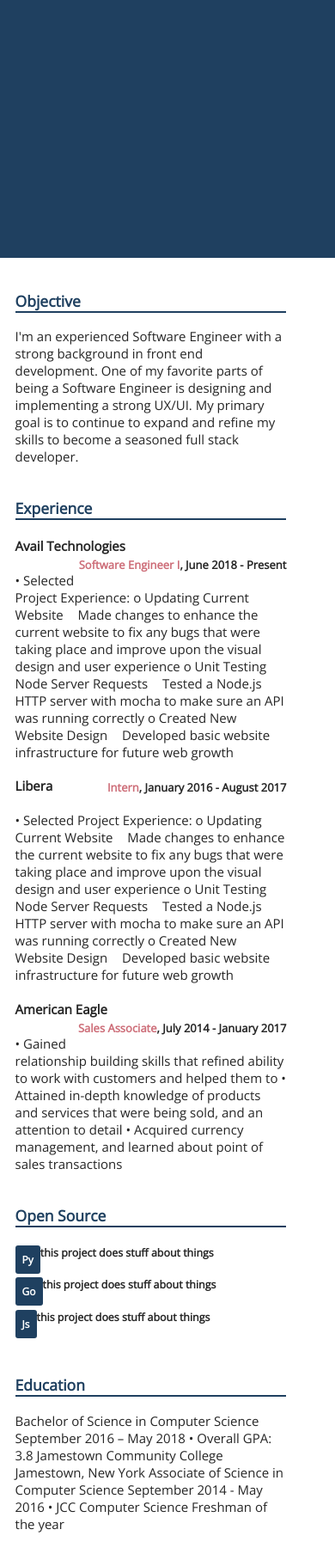
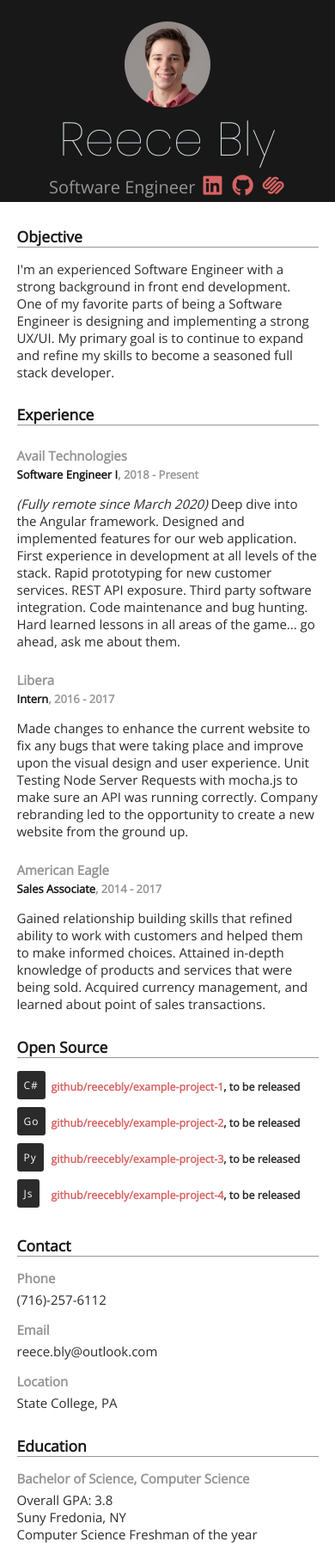
Before and after one commit to reecebly/landing-website, a plain HTML site: page resume/resume.html in a window 390 px wide. Shown: the top 1808 px of the page at 86% size. Drawn offline with nearby package versions, Linux system fonts and the light colour scheme.

Commit message:
Updating resume

```diff
--- a/main.css
+++ b/main.css
@@ -1,11 +1,15 @@
-/*
-  Colors:
-    Brown - #763626
-    Grey  - #2a3132
-    Mist  - #90afc5
-    Stone - #2a586f
-    Navy  - #23495c
-*/
+:root {
+  --primary: #2B2B2B;
+  --secondary: #181818;
+  --tertiary: #979595;
+  --blue: #3C74DB;
+  --green: #6BB645;
+  --red: #DB4B3B;
+  --yellow: #FACB00;
+  --orange: #FFA14A;
+  --purple: #833BDB;
+  --brown: #885F4B;
+}
 
 body {
   margin: 0;
@@ -22,8 +26,8 @@ a {
   color: white;
   width: 100%;
   text-align: center;
-  background-color: #2a586f; /* For browsers that do not support gradients */
-  background-image: linear-gradient(#2a586f, #23495c);
+  background-color: var(--secondary); /* For browsers that do not support gradients */
+  background-image: linear-gradient(var(--secondary), black);
 }
 .header img {
   width: 300px;
@@ -35,13 +39,13 @@ a {
   margin: 0px 0px 20px 0px;
 }
 .header h1 span {
-  color: #90afc5;
+  color: var(--tertiary);
+  font-weight: bold;
 }
 
 .content {
   display: block;
   float: left;
-  color: #2a3132;
   width: 100%;
   text-align: center;
   font-family: 'Open Sans', sans-serif;
@@ -50,9 +54,9 @@ a {
 .content .subHeader h2 {
   font-size: 50px;
   font-weight: 100;
-  color: #2a3132;
-  border-top: 2px solid #763626;
-  border-bottom: 2px solid #763626;
+  color: var(--primary);
+  border-top: 2px solid var(--tertiary);
+  border-bottom: 2px solid var(--tertiary);
 }
 .content .leftColumn, .content .rightColumn{
   width: 40%;
@@ -75,7 +79,7 @@ a {
   margin: 10px 0px 0px 0px;
   text-align: left;
   width: 230px;
-  color: #2a586f;
+  color: var(--secondary);
   margin-left: calc(50% - 115px);
 }
 .content .leftColumn .row i {
@@ -84,18 +88,43 @@ a {
 
 .content .leftColumn .row h2:hover {
   cursor: pointer;
-  color: #90afc5;
+  color: var(--tertiary);
 }
 
 .content .rightColumn h3 {
   display: block;
   float: left;
   color: white;
-  background-color: #2a586f;
+  background-color: var(--secondary);
   padding: 10px;
   margin: 15px 7px 0px 0px;
   border-radius: 5px;
   font-weight: 100;
+}
+
+#software {
+  background-color: var(--blue);
+}
+#martial {
+  background-color: var(--red);
+}
+#sports {
+  background-color: var(--green);
+}
+#music {
+  background-color: var(--yellow);
+}
+#music {
+  background-color: var(--yellow);
+}
+#reading {
+  background-color: var(--purple);
+}
+#gaming {
+  background-color: var(--orange);
+}
+#coffee {
+  background-color: var(--brown);
 }
 
 .footer {
@@ -104,7 +133,7 @@ a {
   color: white;
   width: 100%;
   text-align: center;
-  background-color: #90afc5;
+  background-color: var(--primary);
   bottom: 0;
 }
 .footer h4 {
@@ -114,7 +143,7 @@ a {
 }
 .footer h4 span {
   font-weight: 500;
-  color: #763626;
+  color: var(--tertiary);
 }
 
 @media only screen and (max-width: 750px) {
--- a/resume/resume.css
+++ b/resume/resume.css
@@ -1,16 +1,14 @@
-/*
-  Colors:
-    Salmon - #cd6d78
-    Blue  - #1f4060
-    Navy  - #13263a
-    Grey  - #999999
-    Dark  - #262626
-*/
+:root {
+  --primary: #2B2B2B;
+  --secondary: #181818;
+  --tertiary: #979595;
+  --link: #D86363;
+}
 
 body {
   margin: 0;
-  color: #262626;
-  background-color: #13263a;
+  color: #04202c;
+  background-color: var(--primary);
   font-family: 'Open Sans', sans-serif;
 }
 
@@ -24,15 +22,46 @@ body {
 }
 
 .resume .header {
-  height: 300px;
+  height: 200px;
   width: 100%;
-  background-color: #1f4060;
+  background-color: var(--secondary);
+}
+
+.resume .header img {
+  width: 150px;
+  border-radius: 150px;
+  margin-top: 25px;
+  margin-left: 550px;
+  position: absolute;
+}
+
+.resume .header h1 {
+  font-family: 'Poppins', san-serif;
+  font-weight: 100;
+  font-size: 80px;
+  color: #d4dde1;
+  margin: 0;
+  padding: 20px 0 0 20px;
+}
+
+.resume .header h2 {
+  color: var(--tertiary);
+  font-weight: 100;
+  margin: 0;
+  padding-left: 20px;
+}
+
+.resume .header i {
+  color: var(--link);
+  font-size: 25px;
+  width: 30px;
 }
 
 .resume .content {
   width: 100%;
   display: grid;
   grid-template-columns: 60% 40%;
+  margin-top: 10px;
 }
 
 .resume .content .section {
@@ -40,14 +69,28 @@ body {
   display: block;
   float: left;
   width: 90%;
-  margin: 20px 5% 0px 5%;
+  margin: 0px 5% 0px 5%;
   font-size: 15px;
 }
 
+.resume .content .section .row {
+  margin: 15px 0 10px 0;
+  color: var(--primary);
+}
 .resume .content .section h3 {
   font-weight: bold;
-  border-bottom: 2px solid #1f4060;
-  color: #1f4060;
+  border-bottom: 1px solid var(--tertiary);
+  color: var(--secondary);
+  margin-bottom: 0;
+}
+
+.resume .content .section h4 {
+  margin: 5px 0 5px 0;
+  color: var(--tertiary);
+}
+
+#experience h4 {
+  margin: 25px 0 20px 0;
 }
 
 .resume .content .section .title {
@@ -58,14 +101,14 @@ body {
 }
 
 .resume .content .section .title span {
-  color: #cd6d78;
+  color: var(--secondary);
 }
 
 .resume .content .section .bubble {
   display: block;
   float: left;
   color: white;
-  background-color: #1f4060;
+  background-color: var(--primary);
   padding: 8px;
   border-radius: 3px;
   font-size: 12px;
@@ -74,20 +117,31 @@ body {
 
 #project{
   margin: 0px;
+  margin-top: -10px;
+  letter-spacing: 1px;
+}
+
+.resume .content .section h5 {
+  margin-left: 40px;
+  margin-top: 25px;
+}
+
+.resume .content .section h5 span{
+  color: var(--link);
 }
 
 .resume .footer {
   text-align: center;
   font-family: 'Poppins', sans-serif;
   font-weight: bold;
-  color: #d9d9d9;
+  color: #d4dde1;
   padding: 10px 0px 10px 0px;
   display: block;
   float: left;
   width: 95%;
   margin-left: 2.5%;
   margin-top: 20px;
-  border-top: 1px solid #d9d9d9;
+  border-top: 1px solid #d4dde1;
 
 }
 
@@ -98,9 +152,38 @@ body {
     margin: 0;
   }
 
+  .resume .header {
+    height: 235px;
+  }
+
+  .resume .header img {
+    width: 100px;
+    margin-left: calc(50% - 50px);
+  }
+
+  .resume .header h1 {
+    padding-top: 120px;
+    font-size: 55px;
+  }
+
+  .resume .header h2 {
+    font-size: 20px;
+  }
+
+  .resume .header h1, .resume .header h2 {
+    text-align: center;
+    padding-left: 0;
+  }
+
   .resume .content {
-    width: 90%;
     grid-template-columns: 100%;
+  }
 
+  .resume .content .section .title {
+    display: inline;
+    width: 100%;
+    margin-bottom: 15px;
+    font-size: 13px;
+    margin-top: 3px;
   }
 }
--- a/resume/resume.html
+++ b/resume/resume.html
@@ -1,7 +1,7 @@
 <head>
   <title>Resume, Reece Bly</title>
   <link rel="stylesheet" href="resume.css">
-  <link rel="icon" href="images/rbIcon.png">
+  <link rel="icon" href="../images/rbIconResume.png">
   <link href="https://fonts.googleapis.com/css2?family=Poppins:wght@100&display=swap" rel="stylesheet">
   <link href="https://fonts.googleapis.com/css2?family=Open+Sans&display=swap" rel="stylesheet">
   <link href="../fontawesome/css/fontawesome.css" rel="stylesheet">
@@ -13,60 +13,105 @@
 <body>
   <div class="resume">
 
-    <div class="header"></div>
+    <div class="header">
+      <img src="../images/meSquare.png" alt="Reece Bly">
+      <h1>Reece Bly</h1>
+      <h2>Software Engineer
+          <i class="fab fa-linkedin"></i>
+          <i class="fab fa-github"></i>
+          <i class="fab fa-squarespace"></i>
+      </h2>
+
+    </div>
 
     <div class="content">
 
       <div class="column">
         <div class="section" id="objective">
           <h3>Objective</h3>
-          I'm an experienced Software Engineer with a strong background in front end development. One of my favorite parts of being a Software Engineer is designing and implementing a strong UX/UI. My primary goal is to continue to expand and refine my skills to become a seasoned full stack developer.
+          <div class="row">
+            I'm an experienced Software Engineer with a strong background in front end development. One of my favorite parts of being a Software Engineer
+            is designing and implementing a strong UX/UI. My primary goal is to continue to expand and refine my skills to become a seasoned full stack developer.
+          </div>
         </div>
         <div class="section" id="experience">
           <h3>Experience</h3>
-          <h4>Avail Technologies <div class="title"><span>Software Engineer I</span>, June 2018 - Present</div></h4>
-          •	Selected Project Experience:
-          o	Updating Current Website
-          	Made changes to enhance the current website to fix any bugs that were taking place and improve upon the visual design and user experience
-          o	Unit Testing Node Server Requests
-          	Tested a Node.js HTTP server with mocha to make sure an API was running correctly
-          o	Created New Website Design
-          	Developed basic website infrastructure for future web growth
-          <h4>Libera <div class="title"><span>Intern</span>, January 2016 - August 2017</div></h4>
-          •	Selected Project Experience:
-          o	Updating Current Website
-          	Made changes to enhance the current website to fix any bugs that were taking place and improve upon the visual design and user experience
-          o	Unit Testing Node Server Requests
-          	Tested a Node.js HTTP server with mocha to make sure an API was running correctly
-          o	Created New Website Design
-          	Developed basic website infrastructure for future web growth
 
-          <h4>American Eagle <div class="title"><span>Sales Associate</span>, July 2014 - January 2017</div></h4>
-          •	Gained relationship building skills that refined ability to work with customers and helped them to
-          •	Attained in-depth knowledge of products and services that were being sold, and an attention to detail
-          •	Acquired currency management, and learned about point of sales transactions
+          <div class="row">
+            <h4>Avail Technologies <div class="title"><span>Software Engineer I</span>, 2018 - Present</div></h4>
+
+            <i>(Fully remote since March 2020) </i>
+            Deep dive into the Angular framework.
+            Designed and implemented features for our web application.
+            First experience in development at all levels of the stack.
+            Rapid prototyping for new customer services.
+            REST API exposure.
+            Third party software integration.
+            Code maintenance and bug hunting.
+            Hard learned lessons in all areas of the game...
+            go ahead, ask me about them.
+
+          </div>
+
+          <div class="row">
+            <h4>Libera <div class="title"><span>Intern</span>, 2016 - 2017</div></h4>
+            Made changes to enhance the current website to fix any bugs that were taking place and improve upon the visual design and user experience.
+            Unit Testing Node Server Requests with mocha.js to make sure an API was running correctly.
+            Company rebranding led to the opportunity to create a new website from the ground up.
+          </div>
+
+          <div class="row">
+            <h4>American Eagle <div class="title"><span>Sales Associate</span>, 2014 - 2017</div></h4>
+              Gained relationship building skills that refined ability to work with customers and helped them to make informed choices.
+              Attained in-depth knowledge of products and services that were being sold.
+              Acquired currency management, and learned about point of sales transactions.
+          </div>
 
         </div>
         <div class="section" id="openSource">
           <h3>Open Source</h3>
-          <h5><div class="bubble" id="project">Py</div>this project does stuff about things</h5>
-          <h5><div class="bubble" id="project">Go</div>this project does stuff about things</h5>
-          <h5><div class="bubble" id="project">Js</div>this project does stuff about things</h5>
+          <div class="row">
+            <div class="bubble" id="project">C#</div><h5><span>github/reecebly/example-project-1</span>, to be released</h5>
+          </div>
+          <div class="row">
+            <div class="bubble" id="project">Go</div><h5><span>github/reecebly/example-project-2</span>, to be released</h5>
+          </div>
+          <div class="row">
+            <div class="bubble" id="project">Py</div><h5><span>github/reecebly/example-project-3</span>, to be released</h5>
+          </div>
+          <div class="row">
+            <div class="bubble" id="project">Js</div><h5><span>github/reecebly/example-project-4</span>, to be released</h5>
+          </div>
         </div>
       </div>
 
       <div class="column">
+        <div class="section" id="contact">
+          <h3>Contact</h3>
+          <div class="row">
+            <h4>Phone</h4>(716)-257-6112
+          </div>
+          <div class="row">
+            <h4>Email</h4>reece.bly@outlook.com
+          </div>
+          <div class="row">
+            <h4>Location</h4>State College, PA
+          </div>
+        </div>
+
         <div class="section" id="education">
           <h3>Education</h3>
-          Bachelor of Science in Computer Science	 September 2016 – May 2018
-          •	Overall GPA: 3.8
-          Jamestown Community College	Jamestown, New York
-          Associate of Science in Computer Science	 September 2014 - May 2016
-          •	JCC Computer Science Freshman of the year
-
+          <div class="row">
+            <h4>Bachelor of Science, Computer Science</h4>
+            Overall GPA: 3.8 <br>
+            Suny Fredonia, NY <br>
+            Computer Science Freshman of the year
+          </div>
         </div>
         <div class="section" id="primary">
           <h3>Primary Skills</h3>
+
+          <div class="row">
             <div class="bubble">Javascript</div>
             <div class="bubble">CSS</div>
             <div class="bubble">HTML</div>
@@ -78,10 +123,14 @@
             <div class="bubble">Azure DevOps</div>
             <div class="bubble">Git</div>
             <div class="bubble">Visual Studio</div>
+          </div>
+
 
         </div>
         <div class="section" id="secondary">
           <h3>Secondary Skills</h3>
+
+          <div class="row">
             <div class="bubble">C#</div>
             <div class="bubble">.NET Framework</div>
             <div class="bubble">Node.js</div>
@@ -93,22 +142,27 @@
             <div class="bubble">Full Stack Development</div>
             <div class="bubble">Python</div>
             <div class="bubble">Java</div>
+            <div class="bubble">Mocha</div>
+          </div>
         </div>
         <div class="section" id="interests">
           <h3>Interests</h3>
+          <div class="row">
+
             <div class="bubble">Algorithm Analysis</div>
             <div class="bubble">Funtional Programming</div>
             <div class="bubble">Mobile App Development</div>
             <div class="bubble">Testing</div>
             <div class="bubble">Golang</div>
           </div>
+        </div>
         <div class="section" id="coffee">
           <h3>Coffee</h3>
-          <h4>Pour Over</h4> this is the way to make coffee because it is the only way to make coffee ya big idiot<br>
-          <h4>French Press</h4>French Press: this is the way to make coffee because it is the only way to make coffee ya big idiot
+          <div class="row">
+            <h4>Perfect Pour Over</h4>322g of water, 23g of coffee: 14/1 ratio
           </div>
         </div>
-
+      </div>
     </div>
     <div class="footer">designed by me</div>
   </div>
```
Also changed, not shown: index.html (+28 -27 lines), images/meBlue.png (added), images/meGreen.png (added), images/meSquare.png (added), images/rbIconNew.png (added), images/rbIconRes.png (added), images/rbIconResume.png (added), images/rbLogoNew.png (added). Lines whose indentation alone changed are shown as unchanged.
